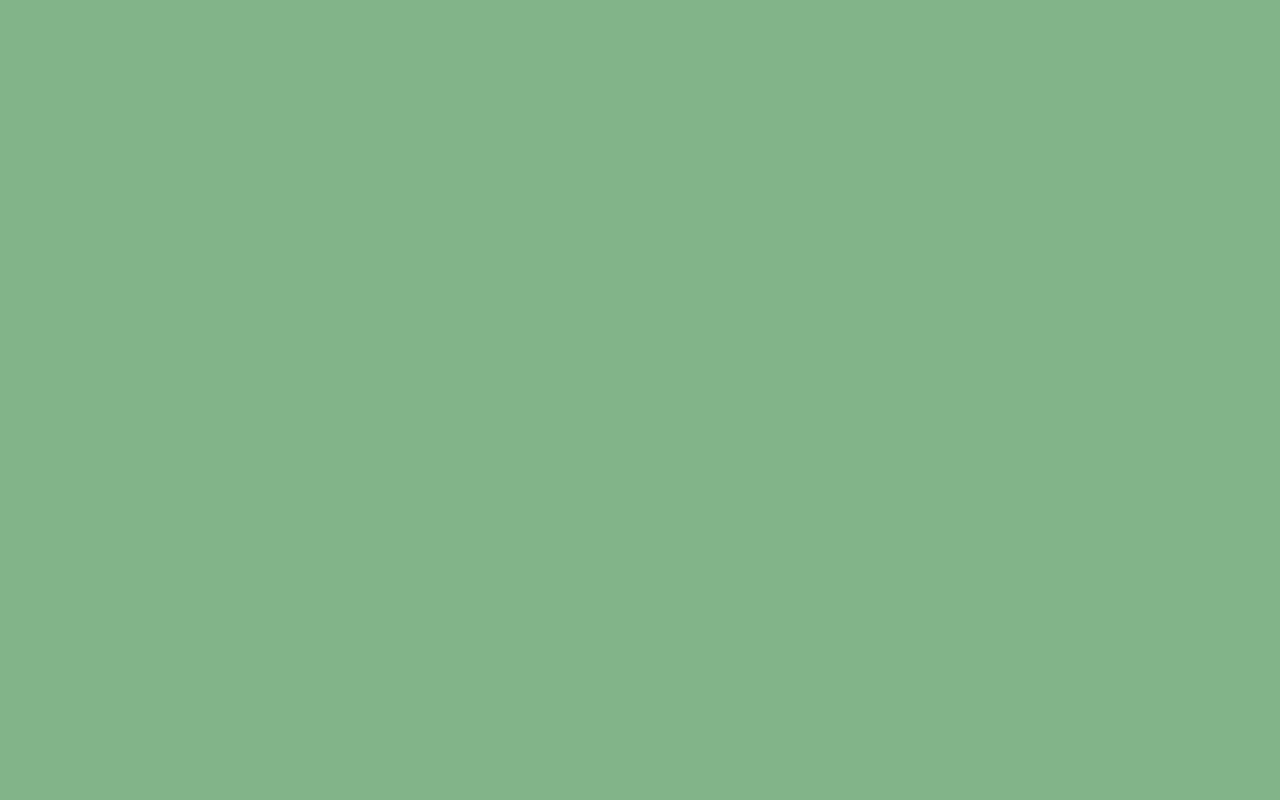
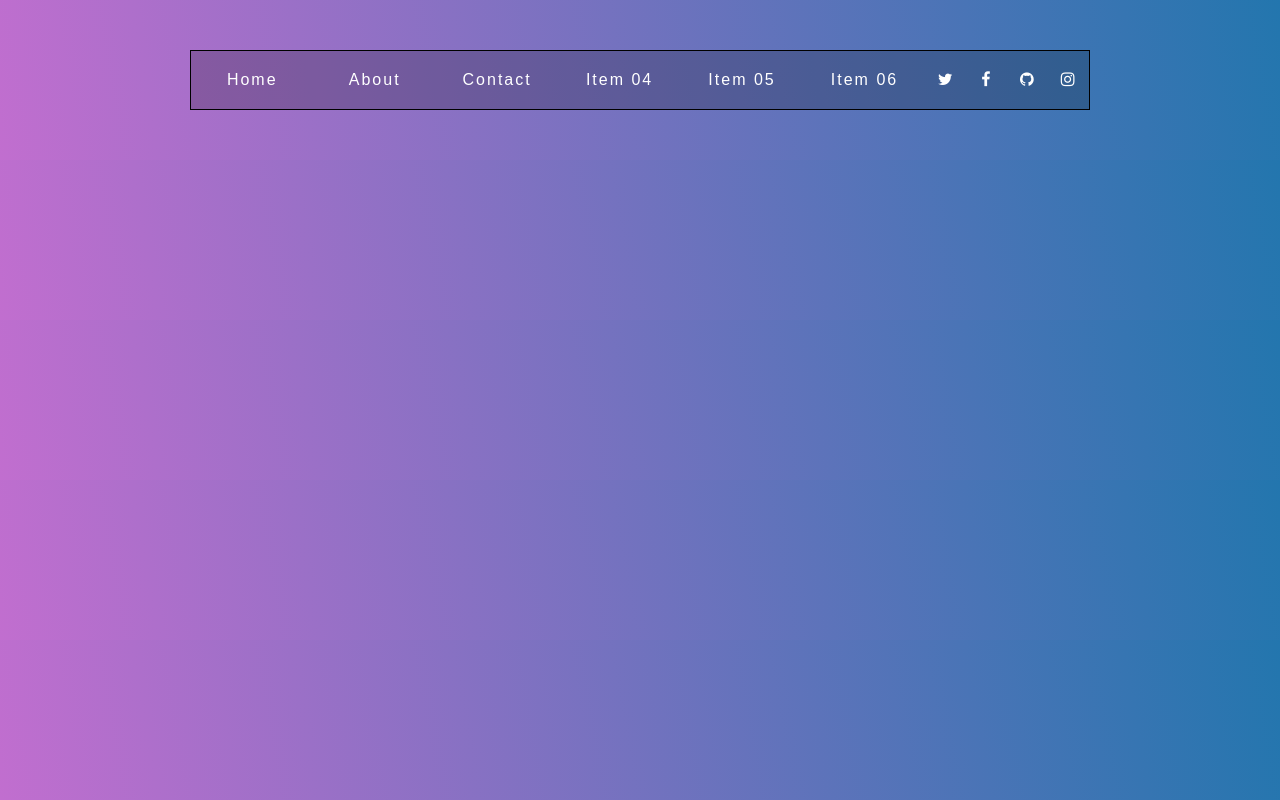
Before and after one commit to visva-dev/RestaurantPage, a website built with webpack: page dist/index.html in a window 1280 px wide. Built offline with Linux system fonts and the light colour scheme.

Commit message:
Add navigation and style it, font-awesome icons

```diff
--- a/src/style.scss
+++ b/src/style.scss
@@ -1,7 +1,79 @@
-$text: orange;
-$bg: rgb(130, 180, 137);
+/* Some CSS Setup - nothing to do with flexbox */
+html {
+  box-sizing: border-box;
+}
+
+*,
+*::before,
+*::after {
+  box-sizing: inherit;
+}
 
 body {
-  color: $text;
-  background: $bg;
+  font-family: sans-serif;
+  margin: 0;
+  background-image: linear-gradient(260deg, #2376ae 0%, #c16ecf 100%);
 }
+
+a {
+  color: white;
+  font-weight: 100;
+  letter-spacing: 2px;
+  text-decoration: none;
+  background: rgba(0, 0, 0, 0.2);
+  padding: 20px 5px;
+  display: inline-block;
+  width: 100%;
+  text-align: center;
+  transition: all 0.5s;
+}
+
+a:hover {
+  background: rgba(0, 0, 0, 0.3);
+}
+
+#content {
+  max-width: 1000px;
+  margin: 0 auto;
+  padding: 50px;
+}
+
+/* Flex Box Starts Here! */
+
+/* Flex Container */
+.flex-nav ul {
+  border: 1px solid black;
+  list-style: none;
+  margin: 0;
+  padding: 0;
+  display: flex;
+}
+
+/* Flex Item */
+.flex-nav li {
+  flex: 3;
+}
+
+.flex-nav .social {
+  flex: 1;
+}
+
+@media all and (max-width: 1000px) {
+  .flex-nav ul {
+    flex-wrap: wrap;
+  }
+
+  .flex-nav li {
+    flex: 1 1 50%;
+  }
+
+  .flex-nav .social {
+    flex: 1 1 25%;
+  }
+}
+
+@media all and (max-width: 500px) {
+  .flex-nav li {
+    flex-basis: 100%;
+  }
+}
```
Also changed, not shown: dist/index.html, dist/main.js.
